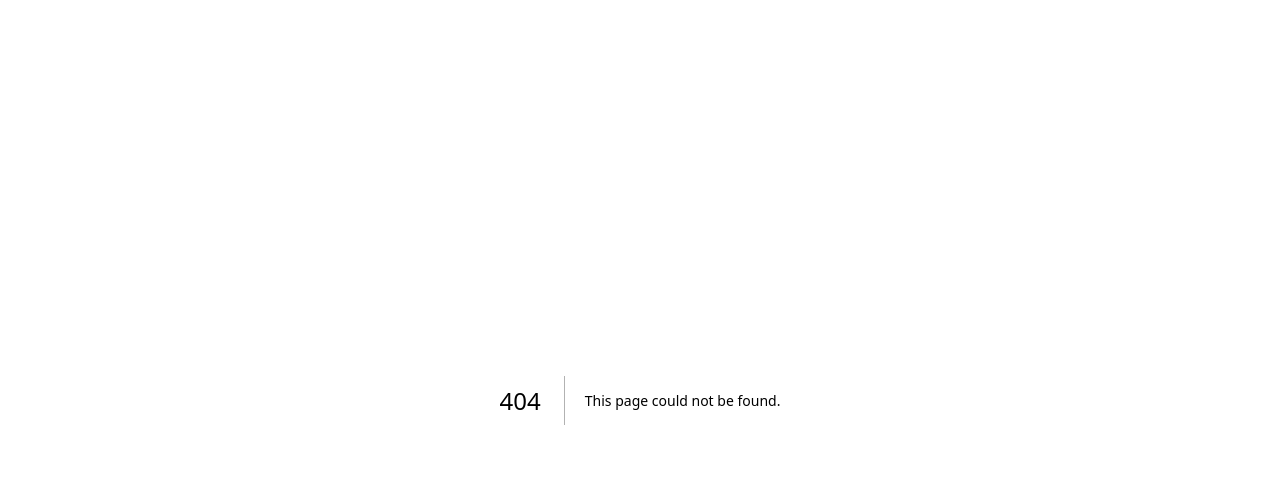
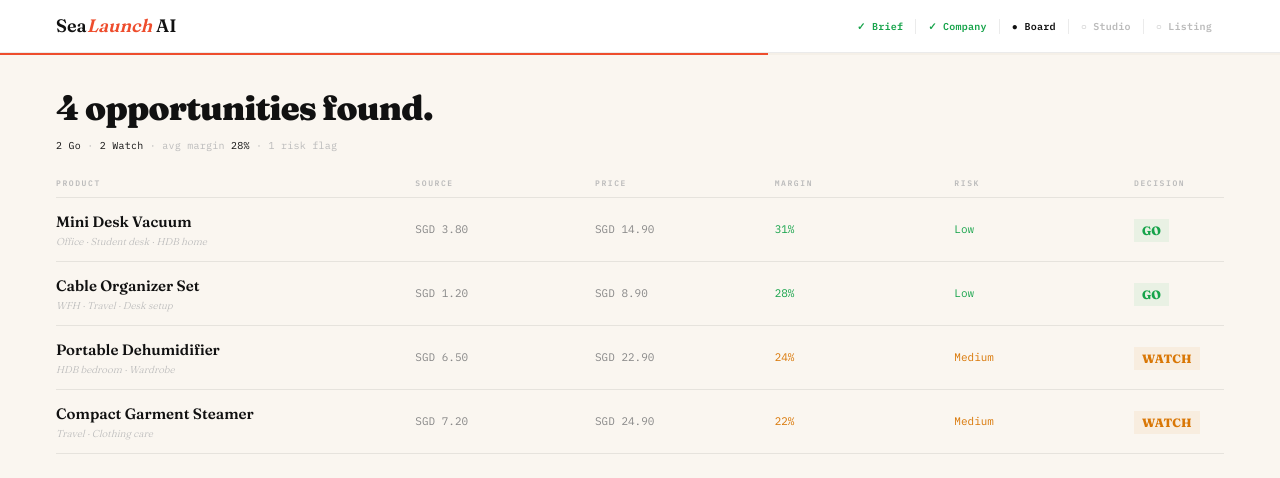
Before and after one commit to mayimian123/CodexHackathon_SEALaunch, a Next.js app: page /app/board in a window 1280 px wide. Before the commit this address had no page. Shown: the top 478 px of the page. Built offline with nearby package versions, Linux system fonts and the light colour scheme.

Commit message:
feat: Opportunity Board table with cascade + decision chips

```diff
--- /dev/null
+++ b/src/app/app/board/page.tsx
@@ -0,0 +1,89 @@
+"use client";
+
+import { useRouter } from "next/navigation";
+import { motion } from "framer-motion";
+import { useAppStore } from "@/lib/store";
+import { OPPORTUNITIES, BOARD_SUMMARY } from "@/lib/mock-data";
+import { DecisionChip } from "@/components/primitives/status";
+
+const COLS = "grid grid-cols-[2fr_1fr_1fr_1fr_1fr_90px] items-center gap-0";
+
+export default function BoardPage() {
+  const router = useRouter();
+  const selectProduct = useAppStore((s) => s.selectProduct);
+
+  function select(id: string) {
+    selectProduct(id);
+    router.push("/app/studio");
+  }
+
+  return (
+    <div className="px-14 py-7">
+      <h1 className="font-display text-[34px] font-black tracking-tight text-ink mb-1">
+        {BOARD_SUMMARY.found} opportunities found.
+      </h1>
+      <p className="font-mono text-[10px] tracking-wide text-ink-faint mb-6">
+        <span className="text-ink">{BOARD_SUMMARY.go} Go</span> ·{" "}
+        <span className="text-ink">{BOARD_SUMMARY.watch} Watch</span> · avg margin{" "}
+        <span className="text-ink">{BOARD_SUMMARY.avgMargin}</span> ·{" "}
+        {BOARD_SUMMARY.riskFlags} risk flag
+      </p>
+
+      <div className={`${COLS} pb-2`}>
+        {["Product", "Source", "Price", "Margin", "Risk", "Decision"].map((h) => (
+          <span
+            key={h}
+            className="font-mono text-[8px] font-semibold uppercase tracking-[0.2em] text-ink-faint"
+          >
+            {h}
+          </span>
+        ))}
+      </div>
+
+      {OPPORTUNITIES.map((o, i) => (
+        <motion.button
+          key={o.id}
+          onClick={() => select(o.id)}
+          initial={{ opacity: 0, x: -20 }}
+          animate={{ opacity: 1, x: 0 }}
+          transition={{ delay: i * 0.1 }}
+          className={`${COLS} group w-full border-t hairline py-3 text-left last:border-b`}
+        >
+          <span>
+            <span className="font-display text-[15px] font-semibold text-ink transition-colors group-hover:text-orange">
+              {o.productName}
+            </span>
+            <span className="block font-display text-[10px] font-light italic text-ink-faint">
+              {o.productDirection}
+            </span>
+          </span>
+          <span className="font-mono text-[11px] text-ink-soft">{o.sourcePrice}</span>
+          <span className="font-mono text-[11px] text-ink-soft">
+            {o.suggestedSellingPrice}
+          </span>
+          <span
+            className={`font-mono text-[11px] ${
+              o.decision === "go" ? "text-go" : "text-watch"
+            }`}
+          >
+            {o.netMargin}
+          </span>
+          <span
+            className={`font-mono text-[11px] ${
+              o.riskLevel === "Low" ? "text-go" : "text-watch"
+            }`}
+          >
+            {o.riskLevel}
+          </span>
+          <motion.span
+            initial={{ scale: 0 }}
+            animate={{ scale: 1 }}
+            transition={{ delay: i * 0.1 + 0.2, type: "spring" }}
+          >
+            <DecisionChip decision={o.decision} />
+          </motion.span>
+        </motion.button>
+      ))}
+    </div>
+  );
+}
```
